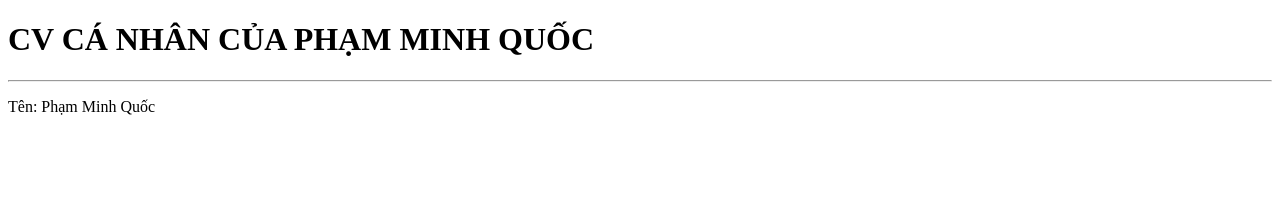
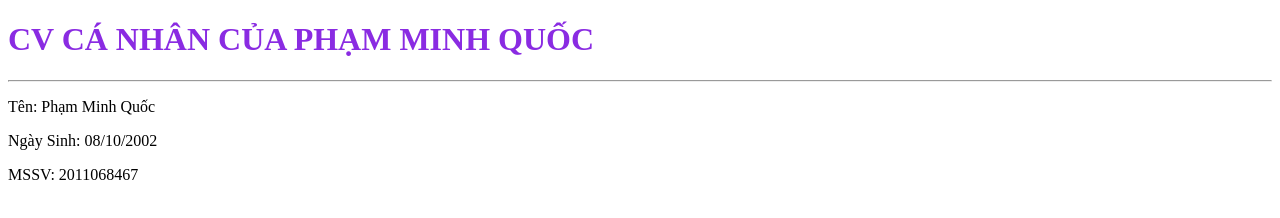
Before and after one commit to phamminhquoc0810/kiemtraCCPTPM, a plain HTML site: page index.html in a window 1280 px wide. Drawn offline with Linux system fonts and the light colour scheme.

Commit message:
Add newcode

```diff
--- a/index.html
+++ b/index.html
@@ -4,10 +4,13 @@
     <meta charset="UTF-8">
     <meta name="viewport" content="width=device-width, initial-scale=1.0">
     <title>Document</title>
+    <link href="style.css" rel="stylesheet"/>
 </head>
 <body>
     <h1>CV CÁ NHÂN CỦA PHẠM MINH QUỐC</h1>
     <hr>
     <p>Tên: Phạm Minh Quốc</p>
+    <p>Ngày Sinh: 08/10/2002</p>
+    <p>MSSV: 2011068467</p>
 </body>
 </html>
--- a/style.css
+++ b/style.css
@@ -0,0 +1,3 @@
+h1{
+    color: blueviolet;
+}
```
